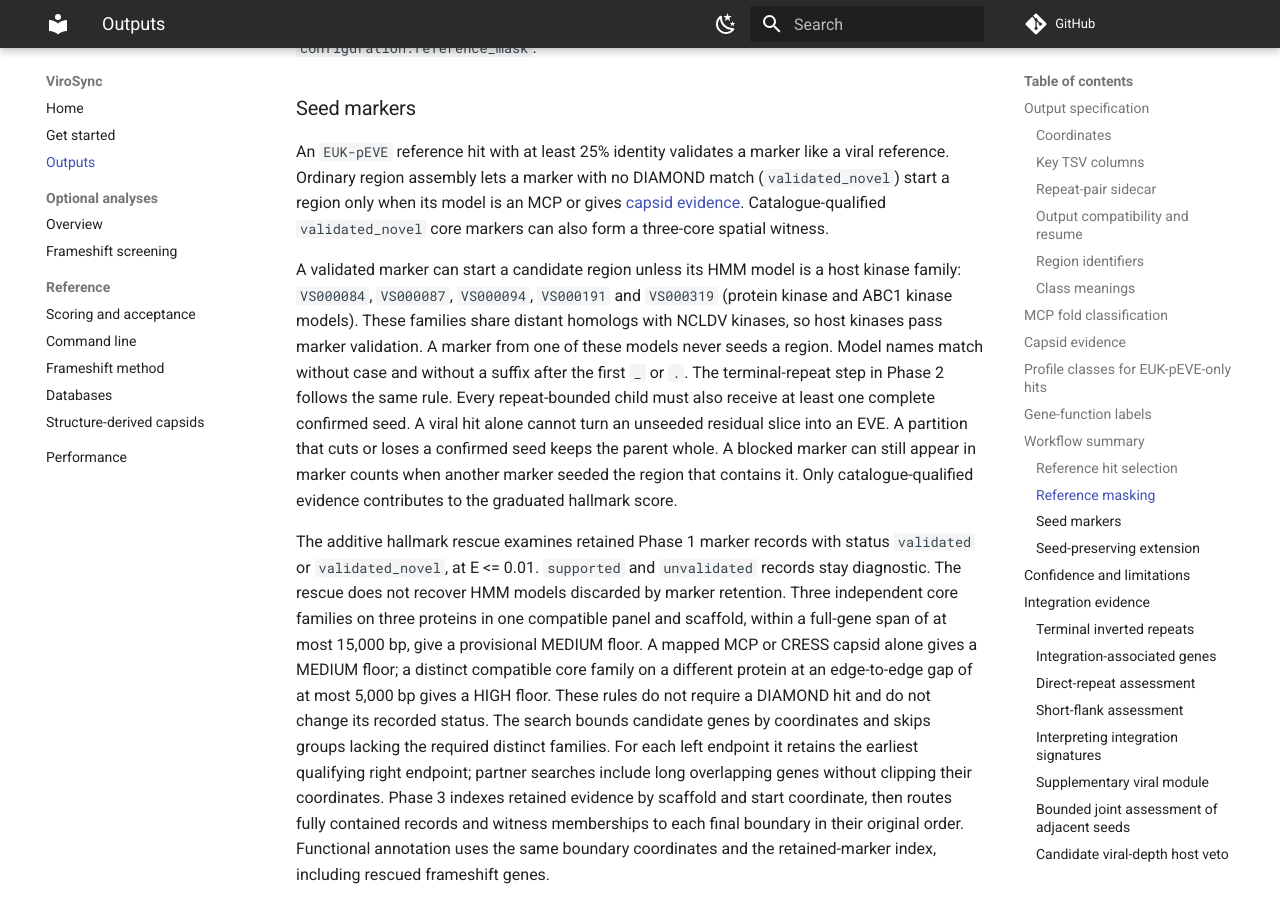
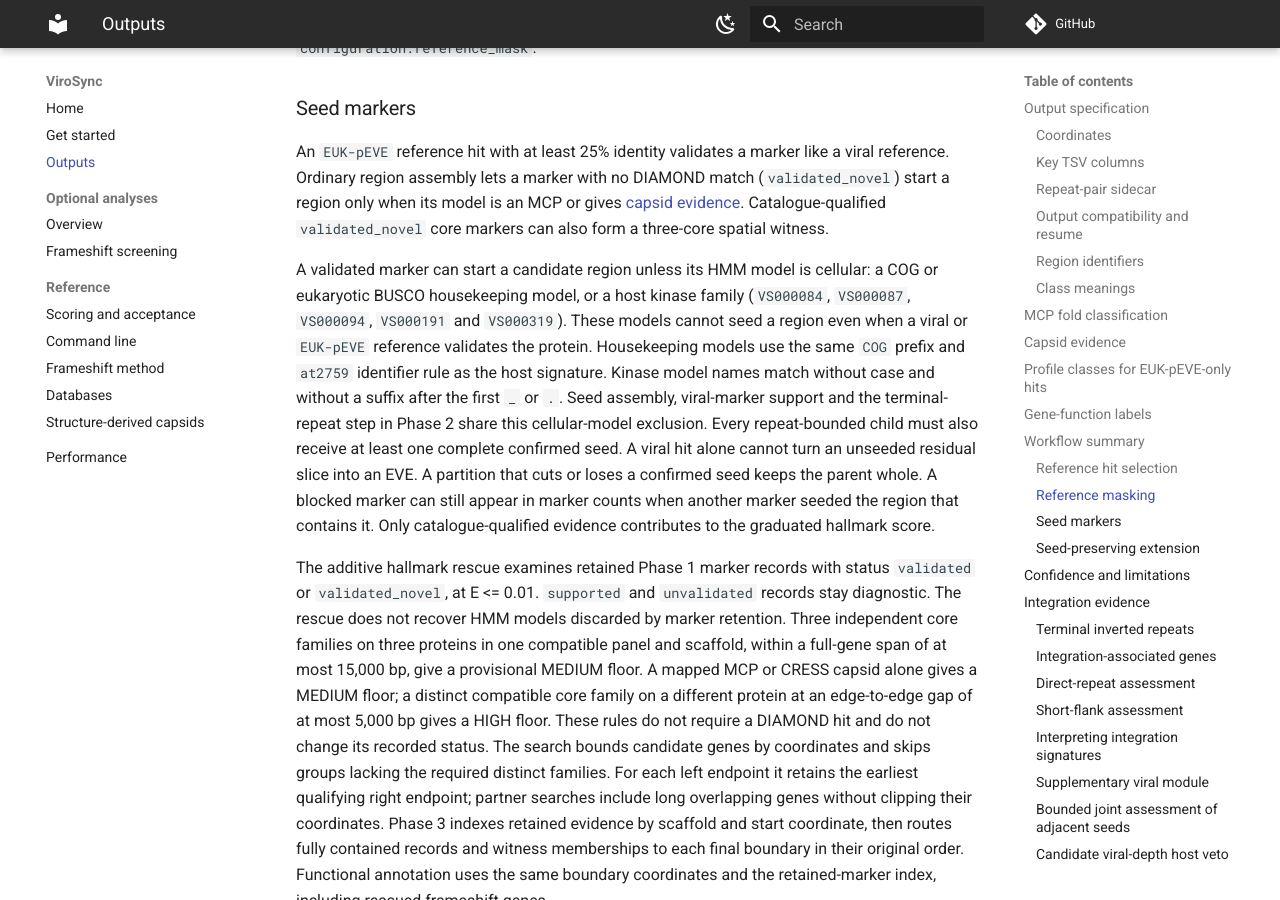
Before and after one commit to NeLLi-team/virosync, an MkDocs documentation site: the page built from docs/METHODS.md, in a window 1280 px wide and 900 px high, scrolled down 14948 px. Built offline with MkDocs 1.6.1 and Material for MkDocs 9.7.7, drawn with Linux system fonts in a browser that asks for light colours; comment, search, counter and statistics services are not loaded.

Commit message:
fix(seeds): prevent cellular models from seeding EVEs

```diff
--- a/docs/METHODS.md
+++ b/docs/METHODS.md
@@ -538,13 +538,15 @@ viral reference. Ordinary region assembly lets a marker with no DIAMOND match
 [capsid evidence](#capsid-evidence). Catalogue-qualified `validated_novel` core
 markers can also form a three-core spatial witness.
 
-A validated marker can start a candidate region unless its HMM model is a host
-kinase family: `VS000084`, `VS000087`, `VS000094`, `VS000191` and `VS000319`
-(protein kinase and ABC1 kinase models). These families share distant homologs
-with NCLDV kinases, so host kinases pass marker validation. A marker from one of
-these models never seeds a region. Model names match without case and without a
-suffix after the first `_` or `.`. The terminal-repeat step in Phase 2 follows the
-same rule. Every repeat-bounded child must also receive at least one complete
+A validated marker can start a candidate region unless its HMM model is cellular:
+a COG or eukaryotic BUSCO housekeeping model, or a host kinase family
+(`VS000084`, `VS000087`, `VS000094`, `VS000191` and `VS000319`). These models
+cannot seed a region even when a viral or `EUK-pEVE` reference validates the
+protein. Housekeeping models use the same `COG` prefix and `at2759` identifier
+rule as the host signature. Kinase model names match without case and without a
+suffix after the first `_` or `.`. Seed assembly, viral-marker support and the
+terminal-repeat step in Phase 2 share this cellular-model exclusion.
+Every repeat-bounded child must also receive at least one complete
 confirmed seed. A viral hit alone cannot turn an unseeded residual slice into
 an EVE. A partition that cuts or loses a confirmed seed keeps the parent whole.
 A blocked marker can still appear in marker counts when another marker seeded
```
Also changed, not shown: 5 other files.
